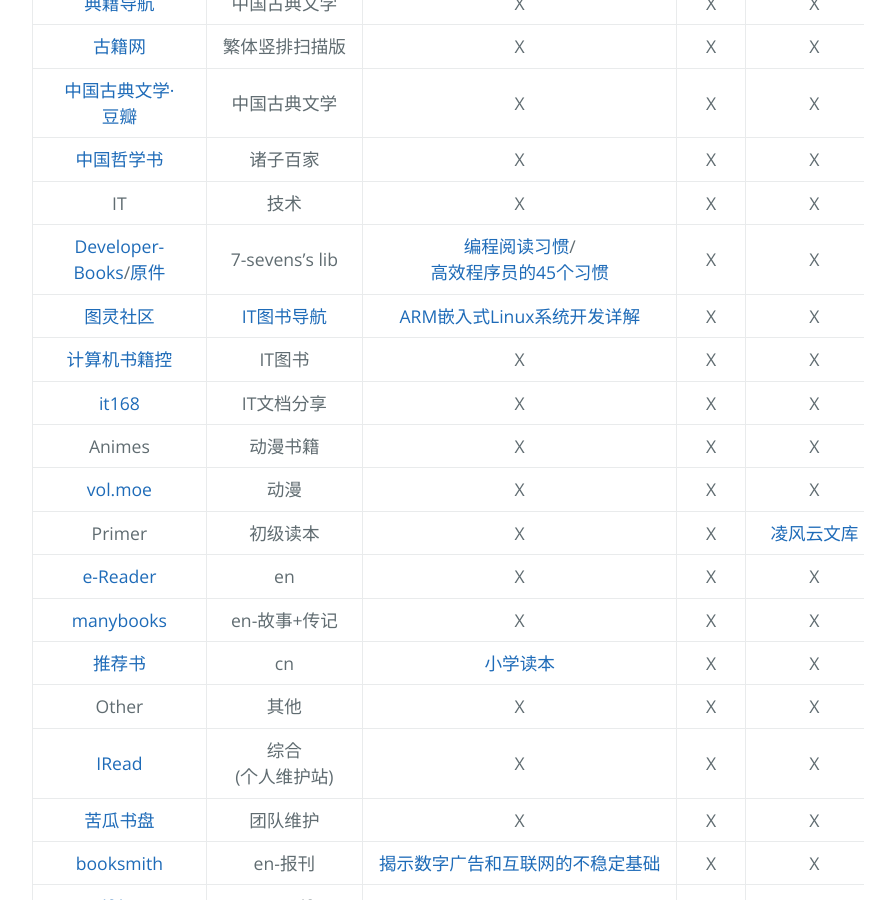
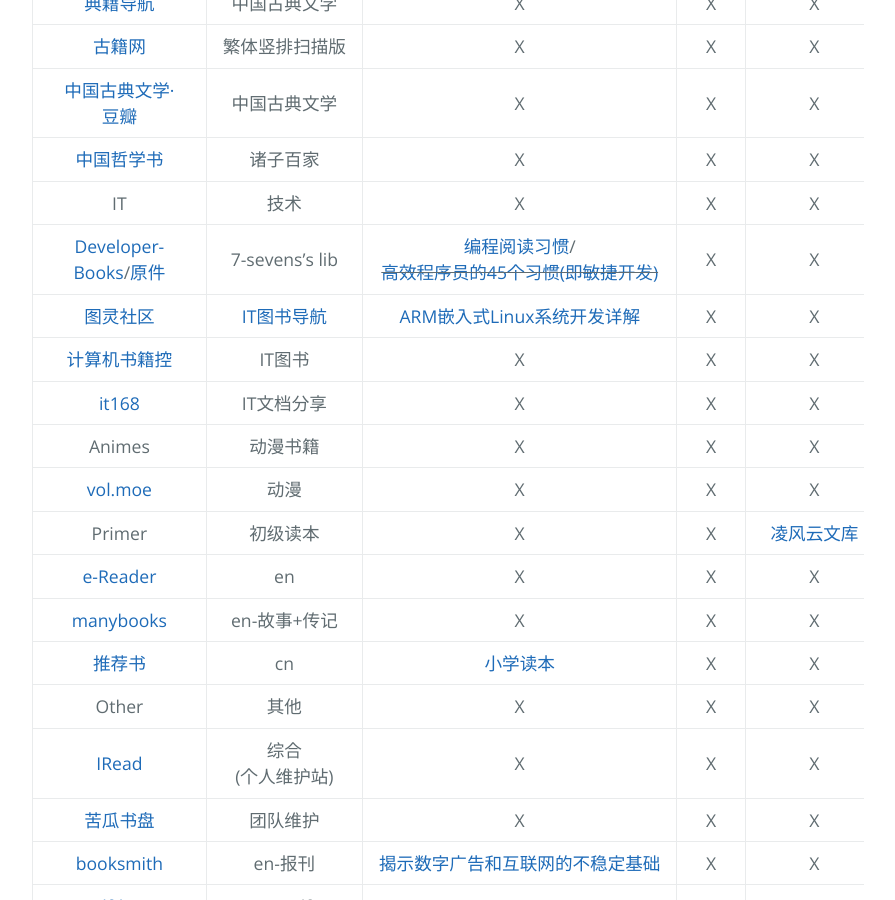
Before and after one commit to AmbroseRen/test, a Jekyll site: the page built from Library/BookSearch.md, in a window 1280 px wide and 900 px high, scrolled down 1139 px. Shown: the whole window, without its empty margins (192-1087 px from the left). Built offline with Jekyll 4.4.1, drawn with Linux system fonts in a browser that asks for light colours; our own code applies the rules of GitHub Pages for plain Markdown files; the repository's description, which GitHub fills in, is left out.

Commit message:
Update BookSearch.md

```diff
--- a/Library/BookSearch.md
+++ b/Library/BookSearch.md
@@ -28,7 +28,7 @@
 | [中国古典文学·豆瓣](https://tushu.docin.com/) | 中国古典文学 | X | X | X |
 | [中国哲学书](https://ctext.org/zh) | 诸子百家 | X | X | X |
 | IT | 技术 | X | X | X |
-| [Developer-Books](https://www.developer1024.com/resource/69.html)/[原件](https://github.com/7-sevens/Developer-Books) | 7-sevens's lib | [编程阅读习惯](https://github.com/7-sevens/Developer-Books/tree/master/Other)/[高效程序员的45个习惯](https://github.com/7-sevens/Developer-Books/blob/master/Other/%E9%AB%98%E6%95%88%E7%A8%8B%E5%BA%8F%E5%91%98%E7%9A%8445%E4%B8%AA%E4%B9%A0%E6%83%AF.pdf) | X | X |
+| [Developer-Books](https://www.developer1024.com/resource/69.html)/[原件](https://github.com/7-sevens/Developer-Books) | 7-sevens's lib | [编程阅读习惯](https://github.com/7-sevens/Developer-Books/tree/master/Other)/~~[高效程序员的45个习惯(即敏捷开发)](https://github.com/7-sevens/Developer-Books/blob/master/Other/%E9%AB%98%E6%95%88%E7%A8%8B%E5%BA%8F%E5%91%98%E7%9A%8445%E4%B8%AA%E4%B9%A0%E6%83%AF.pdf)~~ | X | X |
 | [图灵社区](https://www.ituring.com.cn/book?tab=free) | [IT图书导航](https://github.com/sindresorhus/awesome) | [ARM嵌入式Linux系统开发详解](https://www.ituring.com.cn/book/1518) | X | X |
 | [计算机书籍控](http://bestcbooks.com/categories/java/) | IT图书 | X | X | X |
 | [it168](http://wenku.it168.com/) | IT文档分享 | X | X | X |
```
